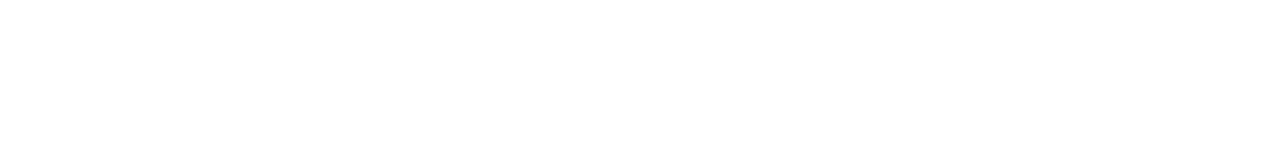
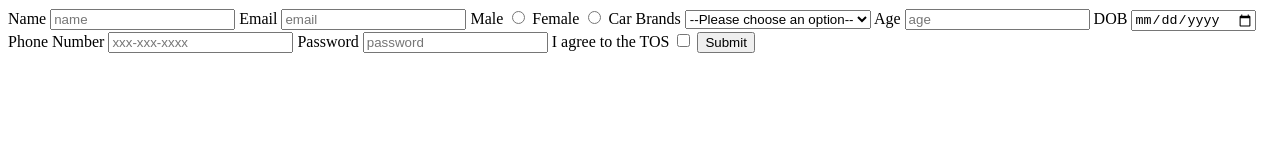
Before and after one commit to acciojob/signup-form-car-vaibhav345-singhal, a website: page main.html in a window 1280 px wide. Drawn offline with Linux system fonts and the light colour scheme.

Commit message:
created a submission

```diff
--- a/main.html
+++ b/main.html
@@ -8,6 +8,44 @@
 
 <body>
 	<!-- the entire body must be written by student -->
+	<form method="POST">
+		<lable for="name">Name</lable>
+		<input type="text" name="name" id="name" required placeholder="name">
+
+		<lable for="email">Email</lable>
+		<input type="email" name="email" id="email" required placeholder="email">
+
+		<lable for="gender_m">Male</lable>
+		<input type="radio" name="gender" id="gender_m" required>
+
+		<lable for="gender_f">Female</lable>
+		<input type="radio" name="gender" id="gender_f" required>
+
+		<label for="cars">Car Brands</label>
+		<select name="cars" id="cars">
+			<option value="" disabled selected>--Please choose an option--</option>
+			<option value="bmw">BMW</option>
+			<option value="audi">Audi</option>
+			<option value="mercedez">Mercedez</option>
+		</select>
+
+		<lable for="age">Age</lable>
+		<input type="number" name="age" id="age" required placeholder="age">
+
+		<lable for="dob">DOB</lable>
+		<input type="date" name="dob" id="dob" required>
+
+		<lable for="tel">Phone Number</lable>
+		<input type="tel" name="tel" id="tel" required placeholder="xxx-xxx-xxxx">
+
+		<lable for="password">Password</lable>
+		<input type="password" name="password" id="password" placeholder="password">
+
+		<lable for="tos">I agree to the TOS</lable>
+		<input type="checkbox" name="tos" id="tos" required>
+
+		<button type="submit">Submit</button>
+	</form>
     <script type="text/javascript" src="./script.js">
 </script>
 
```
